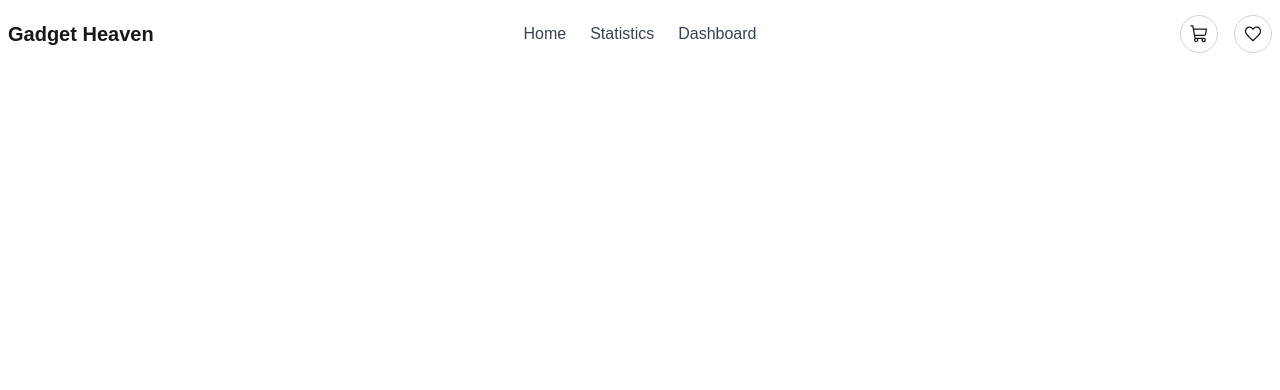
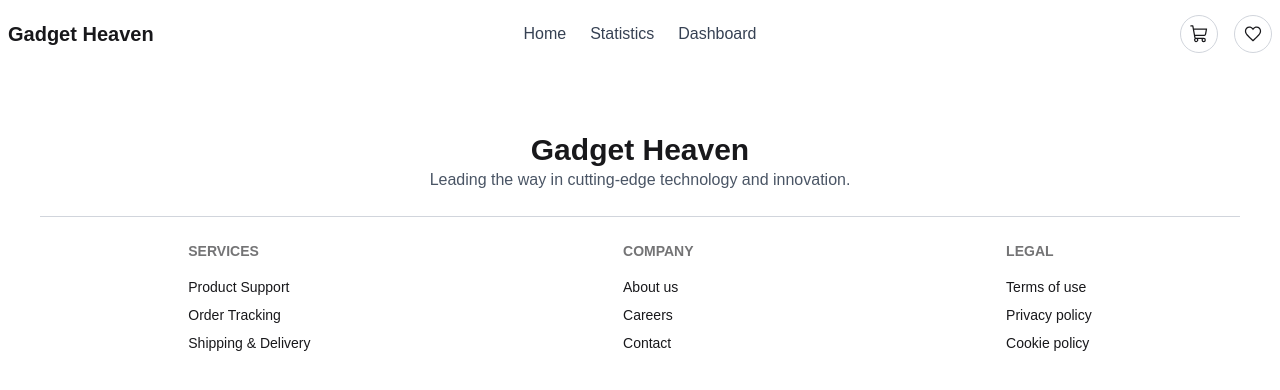
Before and after one commit to aratislamsafol/gadget-react, a React (Vite) app: page / in a window 1280 px wide. Shown: the top 390 px of the page. Built offline with nearby package versions, Linux system fonts and the light colour scheme.

Commit message:
footer design done

```diff
--- a/src/componenets/Footer/Footer.jsx
+++ b/src/componenets/Footer/Footer.jsx
@@ -2,8 +2,33 @@ import React from 'react'
 
 export default function Footer() {
   return (
-    <div>
+    <footer className="text-center p-10">
+      <div className='border-b border-gray-300 p-3 sm:p-4 md:p-5 xl:p-6 lg:p-7'>
+        <h2 className='font-bold text-3xl'>Gadget Heaven</h2>
+        <h4 className='text-base font-medium text-gray-600'>Leading the way in cutting-edge technology and innovation.</h4>
+      </div>
+      <div className='footer sm:footer-horizontal place-items-start md:place-items-center py-3 sm:py-4 md:py-5 xl:py-6 lg:py-7'>
+        <nav>
+          <h6 className="footer-title">Services</h6>
+          <a className="link link-hover">Product Support</a>
+          <a className="link link-hover">Order Tracking</a>
+          <a className="link link-hover">Shipping & Delivery</a>
+        </nav>
 
-    </div>
+        <nav>
+          <h6 className="footer-title">Company</h6>
+          <a className="link link-hover">About us</a>
+          <a className="link link-hover">Careers</a>
+          <a className="link link-hover">Contact</a>
+        </nav>
+        <nav>
+          <h6 className="footer-title">Legal</h6>
+          <a className="link link-hover">Terms of use</a>
+          <a className="link link-hover">Privacy policy</a>
+          <a className="link link-hover">Cookie policy</a>
+        </nav>
+      </div>
+
+    </footer>
   )
 }
```
